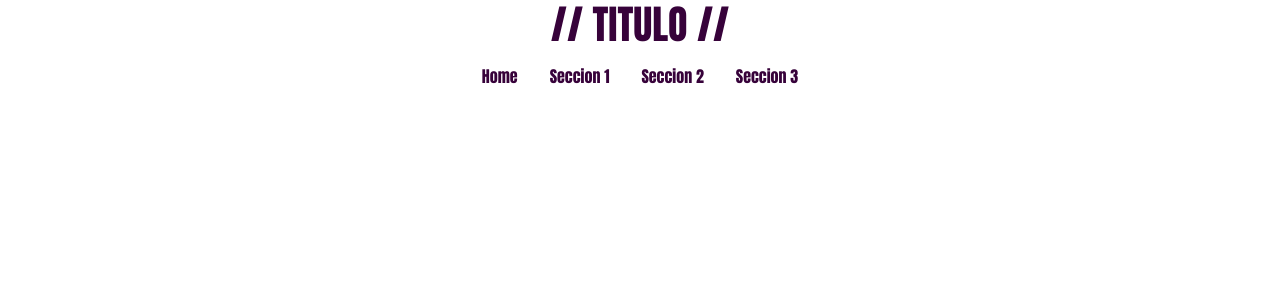
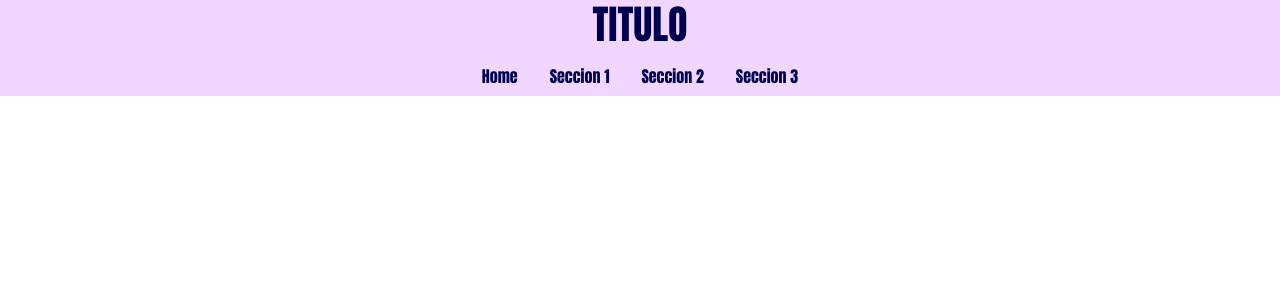
Before and after one commit to Agusgrandon/PracticasReact, a React (Create React App) app: page / in a window 1280 px wide. Shown: the top 300 px of the page. Built offline with nearby package versions, Linux system fonts and the light colour scheme.

Commit message:
agrege html y css

```diff
--- a/src/App.css
+++ b/src/App.css
@@ -1,5 +1,5 @@
 .titulo{
-  color: #37023a;
+  color: #00004e;
   text-align: center;
   font-weight: bold;
   font-family: Impact, Haettenschweiler, 'Arial Narrow Bold', sans-serif;
@@ -9,5 +9,8 @@
   font-family: Impact, Haettenschweiler, 'Arial Narrow Bold', sans-serif;
 }
 .nav-link{
-  color: #37023a;
+  color: #00004e;
 }
+.App-header{
+background-color: #f1d7ff;
+}
--- a/src/App.js
+++ b/src/App.js
@@ -1,11 +1,10 @@
-import logo from './logo.svg';
 import './App.css';
 
 function App() {
   return (
     <div className="App">
       <header className="App-header">
-        <h1 className="titulo">//  TITULO  //</h1>
+        <h1 className="titulo">TITULO</h1>
 
         <ul className="nav justify-content-center">
           <li className="nav-item">
```
